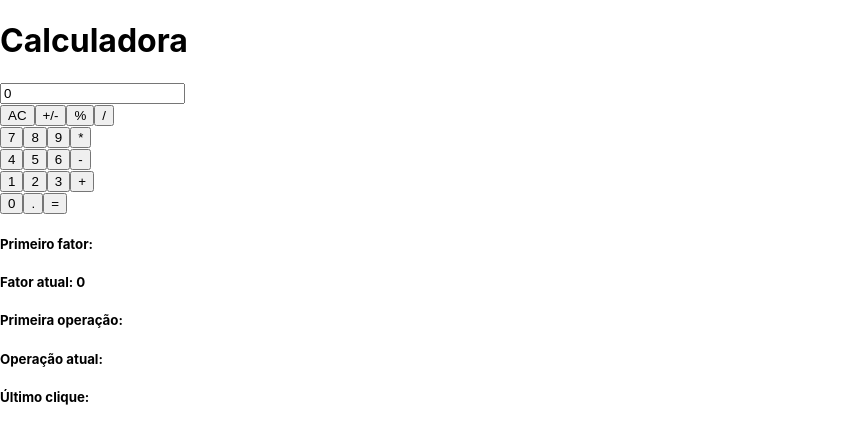
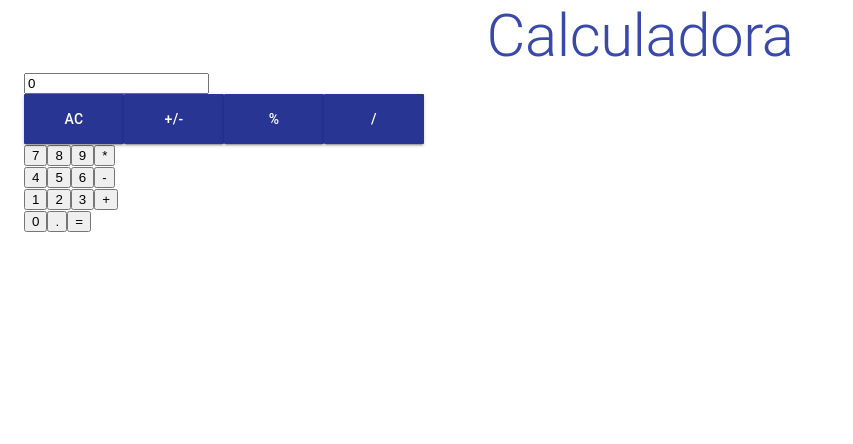
Before and after one commit to vcnsiqueira/React_calculator, a React (Create React App) app: page / in a window 1280 px wide. Shown: the top 444 px of the page, without its empty margins (0-853 px from the left). Built offline with nearby package versions, Linux system fonts and the light colour scheme.

Commit message:
I have installed the material-ui in my project and started styling. I also created some custom buttons, since the keypad of the calculator will have two kinds of different buttons

```diff
--- a/package.json
+++ b/package.json
@@ -3,6 +3,7 @@
   "version": "0.1.0",
   "private": true,
   "dependencies": {
+    "@material-ui/core": "^4.10.0",
     "@testing-library/jest-dom": "^4.2.4",
     "@testing-library/react": "^9.3.2",
     "@testing-library/user-event": "^7.1.2",
--- a/src/App.js
+++ b/src/App.js
@@ -1,7 +1,9 @@
-import React,  { Component } from 'react';
+import React,  { Component, Fragment } from 'react';
 import './App.css';
 
-import DeleteButton from './Components/DeleteButton';
+import Title from './Components/Title/Title'
+import CustomButton from './Components/CustomButton/CustomButton';
+import Container from '@material-ui/core/Container';
 
 class App extends Component {
 
@@ -168,16 +170,17 @@ class App extends Component {
     }
 
     return (
-      <div>
-          <h1>Calculadora</h1>
+      <Fragment>
+        <Container>
+          <Title title={'Calculadora'}/>
           <div>
-            <input type="text" onChange={this.handleDisplay} value={this.state.currentFactor} maxLength="10"/>
+            <input type="number" onChange={this.handleDisplay} value={this.state.currentFactor} maxLength="10"/>
           </div>
           <div>
-          <DeleteButton handleDelete={this.handleDelete} deleteButton={deleteButton}/>
-            <button id="+/-" onClick={this.handleChangeSignButton}>+/-</button>
-            <button id="%" onClick={this.handlePercentButton}>%</button>
-            <button id="/" onClick={this.handleOperationButton}>/</button>
+            <CustomButton type='Operation' onClick={this.handleDelete} buttonTitle={deleteButton}/>
+            <CustomButton type='Operation' onClick={this.handleChangeSignButton} buttonTitle={'+/-'}/>
+            <CustomButton type='Operation' onClick={this.handlePercentButton} buttonTitle={'%'}/>
+            <CustomButton type='Operation' onClick={this.handleOperationButton} buttonTitle={'/'}/>
           </div>
           <div>
             <button id="7" onClick={this.handleNumberButton}>7</button>
@@ -202,12 +205,13 @@ class App extends Component {
             <button id="point" onClick={this.handlePointButton}>.</button>
             <button id="=" onClick={this.handleEqualButton}>=</button>
           </div>
-          <h5>{`Primeiro fator: ${this.state.firstFactor}`}</h5>
+          {/*<h5>{`Primeiro fator: ${this.state.firstFactor}`}</h5>
           <h5>{`Fator atual: ${this.state.currentFactor}`}</h5>
           <h5>{`Primeira operação: ${this.state.firstOperation}`}</h5>
           <h5>{`Operação atual: ${this.state.currentOperation}`}</h5>
-          <h5>{`Último clique: ${this.state.lastClickIsNumber}`}</h5>
-      </div>
+          <h5>{`Último clique: ${this.state.lastClickIsNumber}`}</h5>*/}
+        </Container>
+      </Fragment>
     );
   }
 
--- /dev/null
+++ b/src/Components/CustomButton/CustomButton.js
@@ -0,0 +1,35 @@
+import React from 'react';
+import Button from '@material-ui/core/Button';
+import { makeStyles } from '@material-ui/core/styles';
+
+const useStyles = makeStyles({
+    buttonOperation: {
+        width: 100,
+        height: 50,
+        backgroundColor: '#283593',
+        borderRadius: 1,
+        border: 1,
+        borderColor: 'white',
+        color: '#FFF'
+    },
+    buttonNormal: {
+        backgroundColor: '#bbdefb',
+        borderRadius: 1,
+        color: '#FFF'
+    }
+});
+
+const CustomButton = props => {
+    const classes = useStyles();
+    if(props.type === 'Normal') {
+        return(
+            <Button className={classes.buttonNormal} variant="contained" id={props.id} onClick={props.onClick}>{props.buttonTitle}</Button>
+        );
+    }
+    return(
+        <Button className={classes.buttonOperation} variant="contained" id={props.id} onClick={props.onClick}>{props.buttonTitle}</Button>
+    );
+
+};
+
+export default CustomButton;
--- a/src/Components/DeleteButton.js
+++ /dev/null
@@ -1,9 +0,0 @@
-import React from 'react';
-
-const DeleteButton = props => {
-    return(
-        <button id="C/AC" onClick={props.handleDelete}>{props.deleteButton}</button>
-    );
-};
-
-export default DeleteButton;
--- /dev/null
+++ b/src/Components/Title/Title.js
@@ -0,0 +1,20 @@
+import React from 'react';
+import Typography from '@material-ui/core/Typography'
+import { makeStyles } from '@material-ui/core/styles';
+
+const useStyles = makeStyles({
+    titulo: {
+        textAlign: 'center',
+        color: '#3949ab'
+    }
+})
+
+const Title = props => {
+    const { title } = props;
+    const classes = useStyles();
+    return(
+        <Typography className={classes.titulo} variant="h2" component="h1">{title}</Typography>
+    );
+};
+
+export default Title
```
Also changed, not shown: 1 other file (tests, documents, lock files or other folders).
